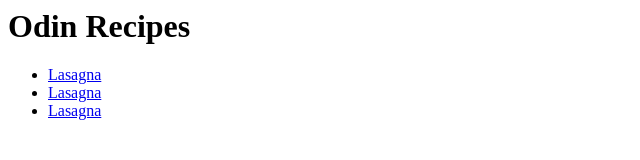
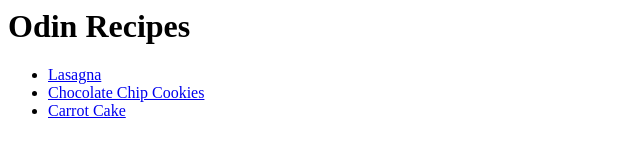
Before and after one commit to Decpalm/odin-recipes, a plain HTML site: page index.html in a window 1280 px wide. Shown: the whole page, without its empty margins (0-640 px from the left). Drawn offline with Linux system fonts and the light colour scheme.

Commit message:
Updated index.html

```diff
--- a/index.html
+++ b/index.html
@@ -8,8 +8,8 @@
         <h1>Odin Recipes</h1>
         <ul>
             <li><a href="recipes/lasagna.html">Lasagna</a></li>
-            <li><a href="recipes/cookies.html">Lasagna</a></li>
-            <li><a href="recipes/carrot-cake.html">Lasagna</a></li>
+            <li><a href="recipes/cookies.html">Chocolate Chip Cookies</a></li>
+            <li><a href="recipes/carrot-cake.html">Carrot Cake</a></li>
         </ul>
 
     </body>
```
